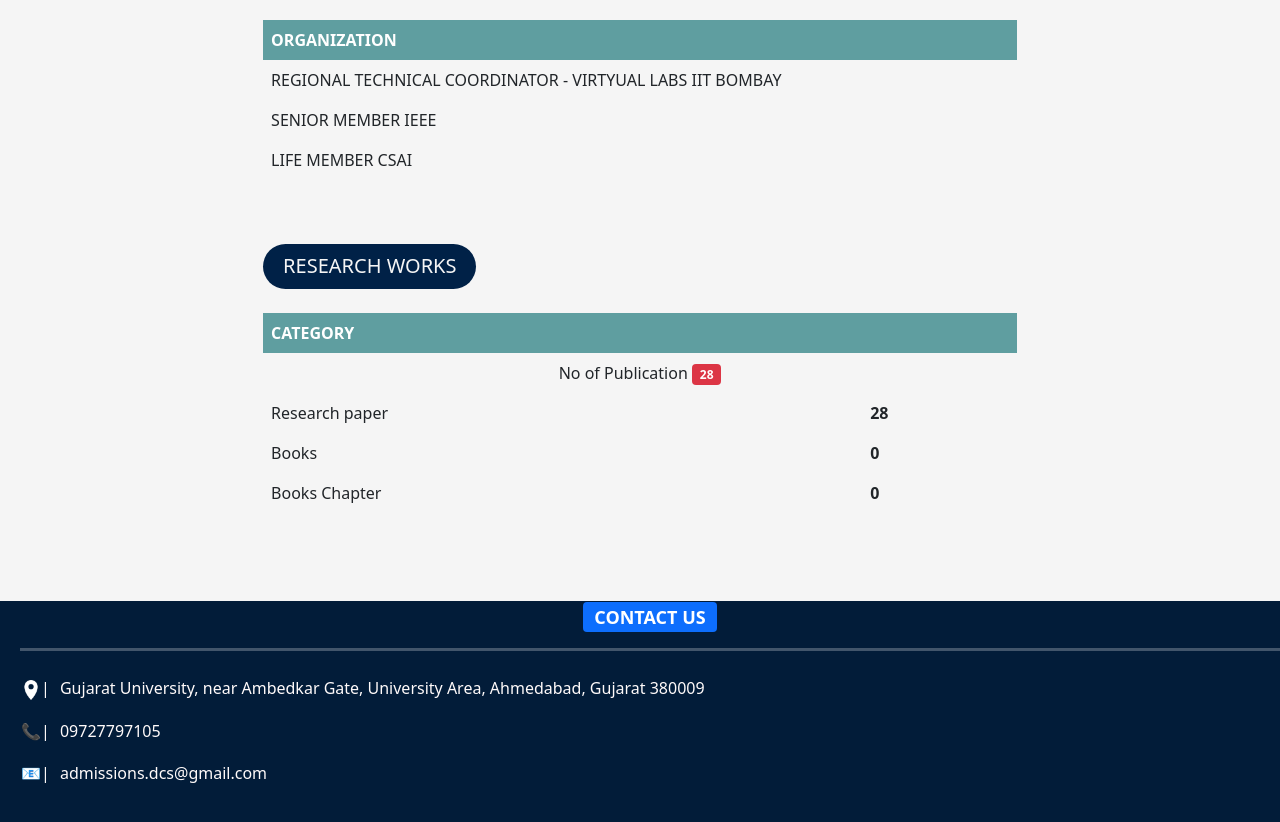
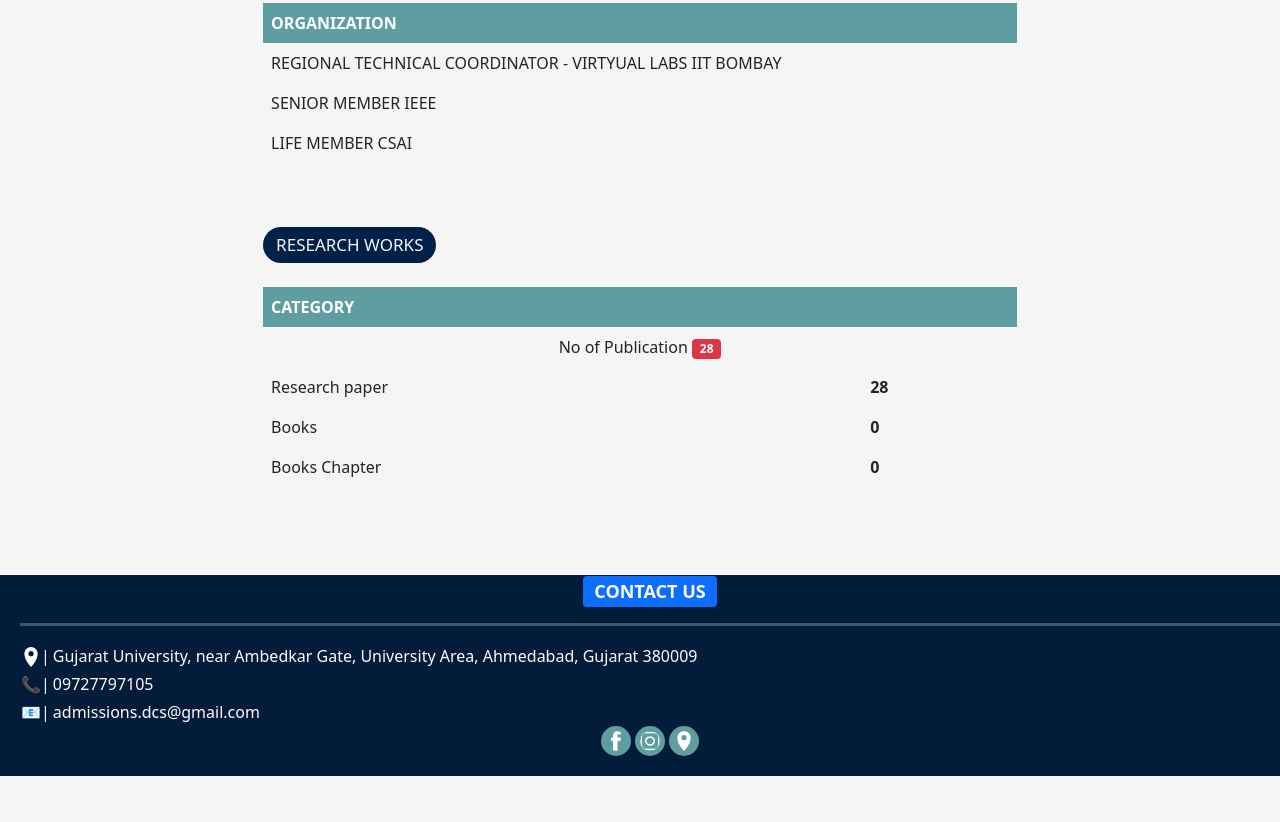
Before and after one commit to aj045045/department-website-html-sem-3, a plain HTML site: page fd1.html in a window 1280 px wide. Shown: the part 1373-2195 px from the top of the page. After the commit the page ends 2149 px from the top, so only its background shows below. Drawn offline with nearby package versions, Linux system fonts and the light colour scheme.

Commit message:
Changes in files

```diff
--- a/footer & header.js
+++ b/footer & header.js
@@ -92,7 +92,16 @@ let appFooter = `
                 <td class="tdrow"> admissions.dcs@gmail.com</td>
             </tr>
         </table>
-        <br><br>
+        <a rel="noreferrer"
+                        href="https://www.facebook.com/M-Sc-Artificial-Intelligence-Machine-Learning-at-Rollwala-GU-654124395030598/"
+                        target="_blank"><img class="nav-img" src="image/logos/flogo.png"
+                           ></a>
+                    <a rel="noreferrer" href="https://www.instagram.com/msc_computerscience_gu/?next=%2F" target="_blank"><img class="nav-img"
+                            src="image/logos/insta.png"></a>
+                    <a rel="noreferrer"
+                        href="https://www.google.com/maps/place/Department+of+Computer+Science,+Maharshi+Pingal+-+School+of+Advanced+Computing+and+Information+Technology/@23.0362486,72.545091,19.77z/data=!4m5!3m4!1s0x395e859c09adf79f:0xe1d87bc33ed48fe7!8m2!3d23.0360673!4d72.5452956"
+                        target="_blank"><img class="nav-img" src="image/logos/imap.webp"></a>
+
 
     </div>
 `;
--- a/styles.css
+++ b/styles.css
@@ -116,7 +116,7 @@ a:before {
   /** Contact details */
   text-align: start;
   text-align: justify;
-  padding: 1ch;
+  padding: 2px;
 }
 
                                                                                      /*TODO: Badge */
@@ -124,15 +124,15 @@ a:before {
   /** Badge styles for content heading */
   border: 2px;
   background-color: #002147;
-  padding-right: 20px;
-  padding-left: 20px;
-  padding-top: 7px;
-  padding-bottom: 8px;
+  padding-right: 13px;
+  padding-left: 13px;
+  padding-top: 5px;
+  padding-bottom: 6px;
   color: whitesmoke;
   max-width: fit-content;
   border-radius: 50px 50px;
   text-transform: uppercase;
-  font-size: 20px;
+  font-size: 17px;
 }
 
                                                                                       /*TODO: Cards [ faculty.html ] */
```
